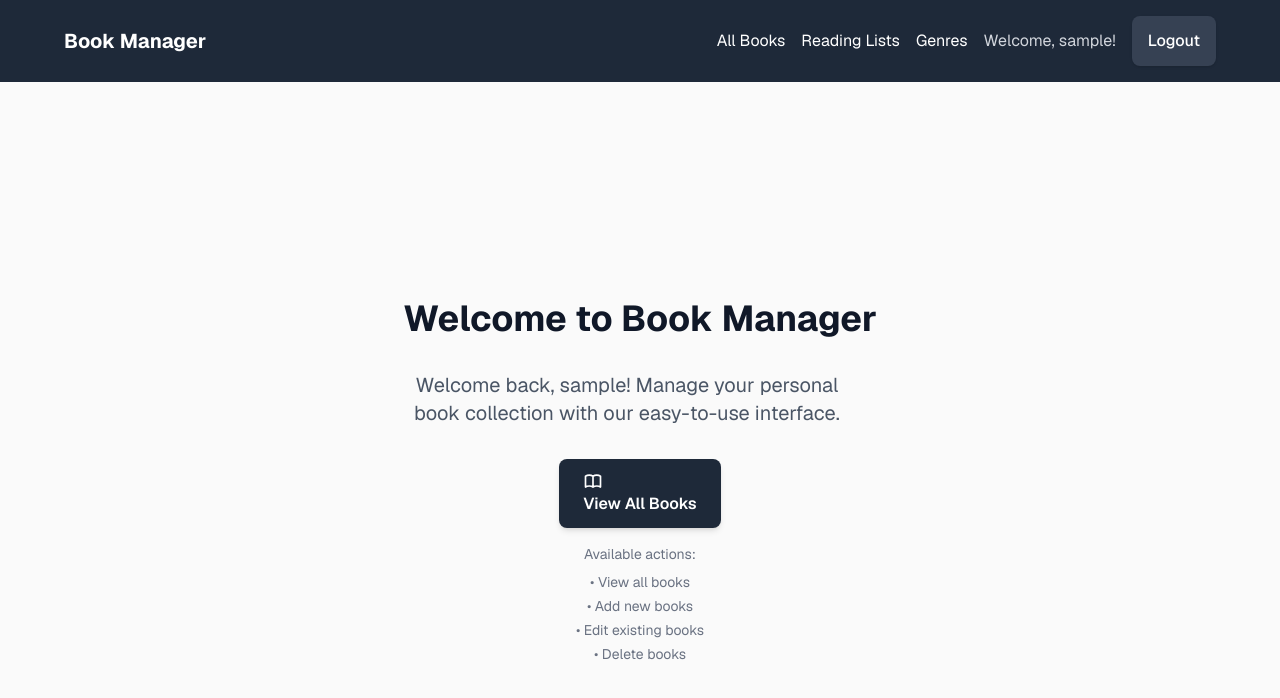
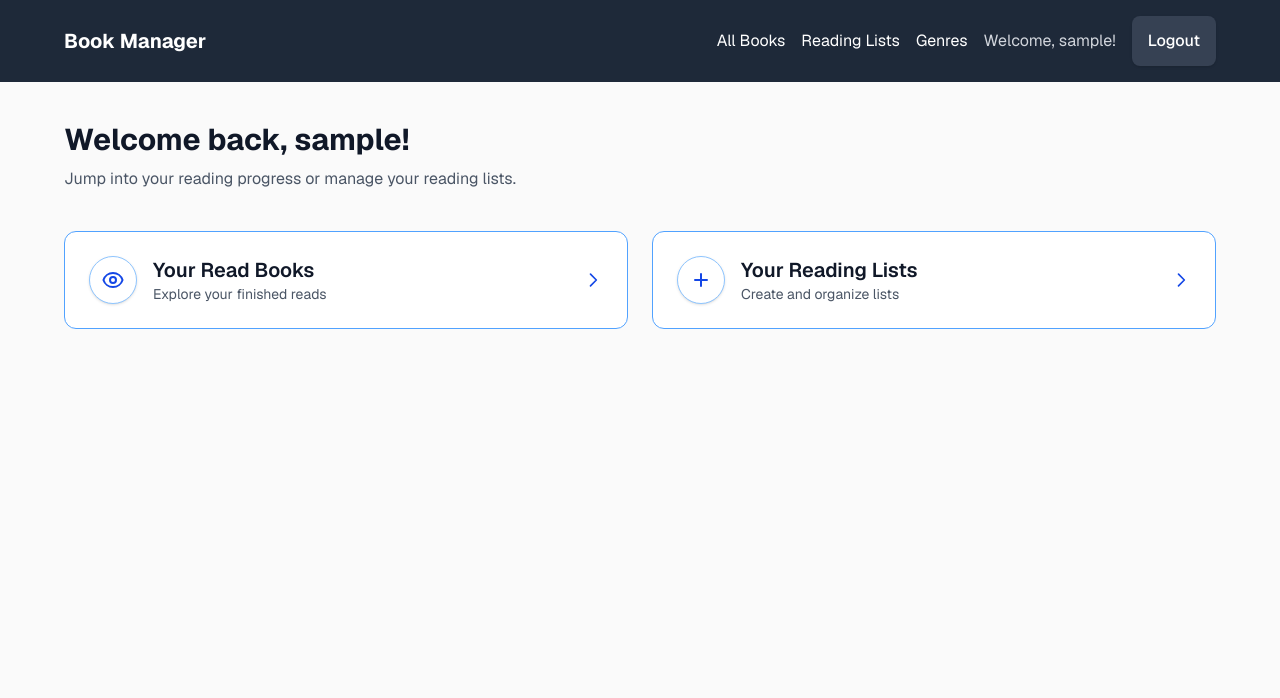
Before and after one commit to pmckinstry/books, a Next.js app: page / in a window 1280 px wide. Shown: the top 698 px of the page. Built offline with nearby package versions, Linux system fonts and the light colour scheme; no server answers; the database is empty; sample sign-in values are in the browser's storage.

Commit message:
feat(home): highlight Read and Reading Lists on landing
- Replace generic intro with two prominent cards linking to /read and /reading-lists\n- Show dynamic counts for read books and user reading lists\n- Clean white cards with blue borders and hover states

```diff
--- a/src/app/page.tsx
+++ b/src/app/page.tsx
@@ -10,6 +10,8 @@ export default function Home() {
   const [user, setUser] = useState<ReturnType<typeof getCurrentUser>>(null);
   const [isLoading, setIsLoading] = useState(true);
   const [shouldRedirect, setShouldRedirect] = useState(false);
+  const [readTotal, setReadTotal] = useState<number | null>(null);
+  const [listsTotal, setListsTotal] = useState<number | null>(null);
 
   useEffect(() => {
     const currentUser = getCurrentUser();
@@ -27,6 +29,37 @@ export default function Home() {
       router.push('/login');
     }
   }, [shouldRedirect, router]);
+
+  // Fetch quick highlights (counts)
+  useEffect(() => {
+    async function fetchHighlights() {
+      try {
+        const current = getCurrentUser();
+        // Read books total
+        const token = current?.id ? Buffer.from(JSON.stringify({ userId: current.id })).toString('base64') : undefined;
+        const readRes = await fetch('/api/user-books/read?page=1&limit=1', {
+          headers: token ? { Authorization: `Bearer ${token}` } : undefined,
+        });
+        if (readRes.ok) {
+          const data = await readRes.json();
+          setReadTotal(typeof data.total === 'number' ? data.total : 0);
+        }
+
+        // Reading lists total
+        const listsRes = await fetch('/api/reading-lists?type=user', {
+          headers: { Authorization: 'Bearer dummy-token' },
+        });
+        if (listsRes.ok) {
+          const data = await listsRes.json();
+          setListsTotal(Array.isArray(data.readingLists) ? data.readingLists.length : 0);
+        }
+      } catch {
+        // ignore
+      }
+    }
+
+    if (user) fetchHighlights();
+  }, [user]);
 
   if (isLoading) {
     return (
@@ -49,35 +82,54 @@ export default function Home() {
   }
 
   return (
-    <div className="min-h-screen flex flex-col items-center justify-center p-8">
-      <div className="text-center space-y-8">
-        <h1 className="text-4xl font-bold text-gray-900">
-          Welcome to Book Manager
-        </h1>
-        <p className="text-xl text-gray-600 max-w-md">
-          Welcome back, {user.username}! Manage your personal book collection with our easy-to-use interface.
-        </p>
+    <div className="min-h-screen px-6 py-10">
+      <div className="max-w-6xl mx-auto">
+        <div className="mb-10">
+          <h1 className="text-3xl font-bold text-gray-900">Welcome back, {user?.nickname || user?.username}!</h1>
+          <p className="text-gray-600 mt-2">Jump into your reading progress or manage your reading lists.</p>
+        </div>
 
-        <div className="space-y-4">
+        <div className="grid grid-cols-1 md:grid-cols-2 gap-6">
           <Link
-            href="/books"
-            className="inline-block bg-gray-800 hover:bg-gray-900 text-white font-semibold py-3 px-6 rounded-lg transition-all duration-200 focus:outline-none focus:ring-2 focus:ring-gray-500 focus:ring-offset-2 shadow-md hover:shadow-lg flex items-center space-x-2"
+            href="/read"
+            className="block rounded-xl border border-blue-400 bg-white p-6 hover:border-blue-500 hover:shadow-md transition"
           >
-                          <svg className="w-5 h-5" fill="none" stroke="currentColor" viewBox="0 0 24 24">
-                <path strokeLinecap="round" strokeLinejoin="round" strokeWidth={2} d="M12 6.253v13m0-13C10.832 5.477 9.246 5 7.5 5S4.168 5.477 3 6.253v13C4.168 18.477 5.754 18 7.5 18s3.332.477 4.5 1.253m0-13C13.168 5.477 14.754 5 16.5 5c1.746 0 3.332.477 4.5 1.253v13C19.832 18.477 18.246 18 16.5 18c-1.746 0-3.332.477-4.5 1.253" />
+            <div className="flex items-center gap-4">
+              <span className="inline-flex items-center justify-center w-12 h-12 rounded-full bg-white text-blue-700 border border-blue-300 shadow-sm">
+                <svg className="w-6 h-6" fill="none" stroke="currentColor" viewBox="0 0 24 24">
+                  <path strokeLinecap="round" strokeLinejoin="round" strokeWidth={2} d="M15 12a3 3 0 11-6 0 3 3 0 016 0z" />
+                  <path strokeLinecap="round" strokeLinejoin="round" strokeWidth={2} d="M2.458 12C3.732 7.943 7.523 5 12 5c4.478 0 8.268 2.943 9.542 7-1.274 4.057-5.064 7-9.542 7-4.477 0-8.268-2.943-9.542-7z" />
+                </svg>
+              </span>
+              <div className="flex-1">
+                <h2 className="text-xl font-semibold text-gray-900">Your Read Books</h2>
+                <p className="text-sm text-gray-600">{readTotal !== null ? `${readTotal} book${readTotal === 1 ? '' : 's'} read` : 'Explore your finished reads'}</p>
+              </div>
+              <svg className="w-5 h-5 text-blue-700" fill="none" stroke="currentColor" viewBox="0 0 24 24">
+                <path strokeLinecap="round" strokeLinejoin="round" strokeWidth={2} d="M9 5l7 7-7 7" />
               </svg>
-              <span>View All Books</span>
+            </div>
           </Link>
 
-          <div className="text-sm text-gray-500">
-            <p>Available actions:</p>
-            <ul className="mt-2 space-y-1">
-              <li>• View all books</li>
-              <li>• Add new books</li>
-              <li>• Edit existing books</li>
-              <li>• Delete books</li>
-            </ul>
-          </div>
+          <Link
+            href="/reading-lists"
+            className="block rounded-xl border border-blue-400 bg-white p-6 hover:border-blue-500 hover:shadow-md transition"
+          >
+            <div className="flex items-center gap-4">
+              <span className="inline-flex items-center justify-center w-12 h-12 rounded-full bg-white text-blue-700 border border-blue-300 shadow-sm">
+                <svg className="w-6 h-6" fill="none" stroke="currentColor" viewBox="0 0 24 24">
+                  <path strokeLinecap="round" strokeLinejoin="round" strokeWidth={2} d="M12 6v6m0 0v6m0-6h6m-6 0H6" />
+                </svg>
+              </span>
+              <div className="flex-1">
+                <h2 className="text-xl font-semibold text-gray-900">Your Reading Lists</h2>
+                <p className="text-sm text-gray-600">{listsTotal !== null ? `${listsTotal} list${listsTotal === 1 ? '' : 's'}` : 'Create and organize lists'}</p>
+              </div>
+              <svg className="w-5 h-5 text-blue-700" fill="none" stroke="currentColor" viewBox="0 0 24 24">
+                <path strokeLinecap="round" strokeLinejoin="round" strokeWidth={2} d="M9 5l7 7-7 7" />
+              </svg>
+            </div>
+          </Link>
         </div>
       </div>
     </div>
```
